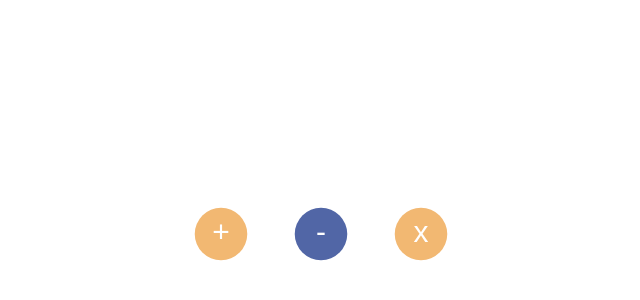
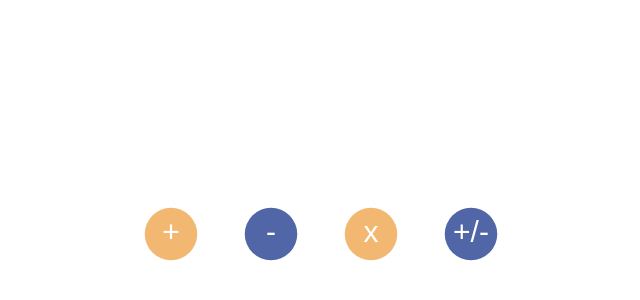
Before and after one commit to cjgammon/math-activity-tracker, a React app: page / in a window 1280 px wide. Shown: the part 164-464 px from the top of the page, without its empty margins (319-959 px from the left). Built offline with nearby package versions, Linux system fonts and the light colour scheme.

Commit message:
add mixed problem view

```diff
--- a/src/app/app.tsx
+++ b/src/app/app.tsx
@@ -1,6 +1,7 @@
 import * as React from "react";
 import MenuView, { QuizDefinition } from "./views/menu/menuView";
 import { QuizView } from "./views/quiz/quizView";
+import { QuizViewCombined } from "./views/quiz/quizViewCombined";
 
 interface State{
     problems: QuizDefinition;
@@ -18,7 +19,14 @@ export default class App extends React.Component<{}, State> {
 
     render() {
 
-        if (this.state.problems) {
+        if (this.state.problems && this.state.problems.length) {
+            return <QuizViewCombined
+            problems={this.state.problems}
+            max={100}
+            maxTime={5}
+            onClear={() => this.setState({problems: null})}
+            ></QuizViewCombined>
+        } else if (this.state.problems) {
             return <QuizView
                 problems={this.state.problems.arr}
                 operator={this.state.problems.operator}
--- a/src/app/views/menu/menuView.tsx
+++ b/src/app/views/menu/menuView.tsx
@@ -106,6 +106,12 @@ export default class MenuView extends React.Component<Props, {}> {
                 onClick={() => this.selectItem(this.problems[i])}>{i}</FunButton>);
         }
 
+        arr.push(<FunButton
+            width={60}
+            height={60}
+            color={this.colors[Math.floor(Math.random() * this.colors.length)]}
+            onClick={() => this.selectItem([this.problems['+'], this.problems['-']])}>+/-</FunButton>)
+
         return arr;
     }
 
--- a/src/app/views/quiz/quizView.tsx
+++ b/src/app/views/quiz/quizView.tsx
@@ -134,7 +134,7 @@ export class QuizView extends React.Component <Props, State> {
         let currentProblem = this.state.currentProblem + 1;
 
         //check if done..
-        if (currentProblem > this.props.max || currentProblem > this.state.problemPool.length - 1) {
+        if (currentProblem > this.props.max - 1 || currentProblem > this.state.problemPool.length - 1) {
             clearInterval(this.quizTimer);
             this.setState({
                 quizState: "finished"
```
Also changed, not shown: 2 other files (tests, documents, lock files or other folders).
